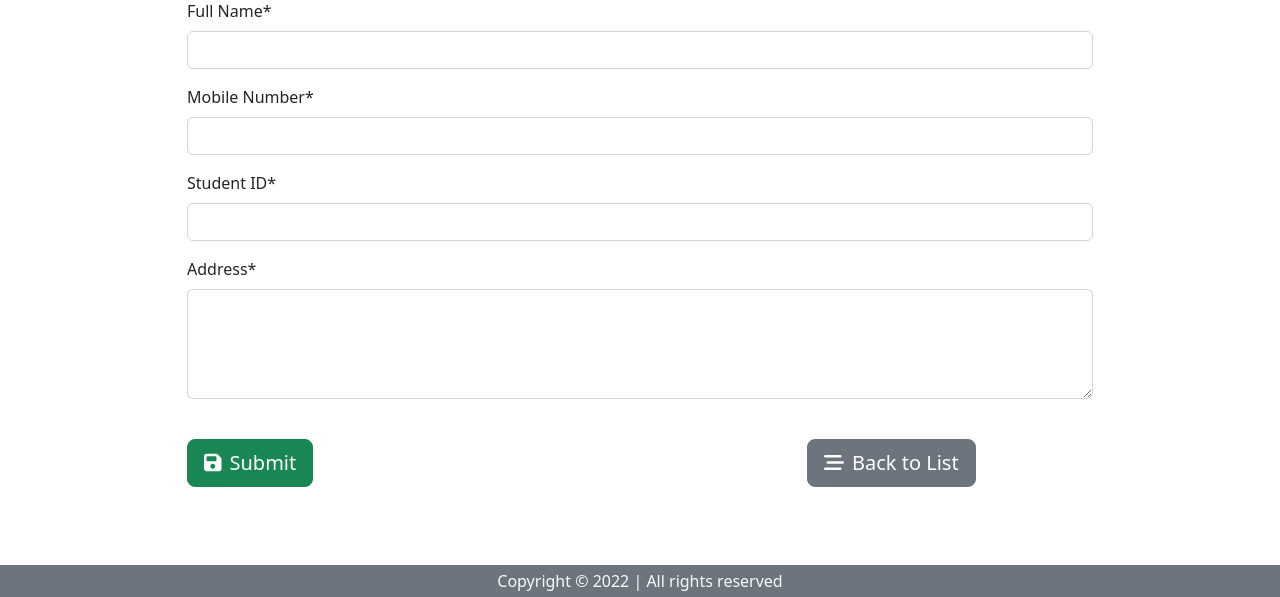
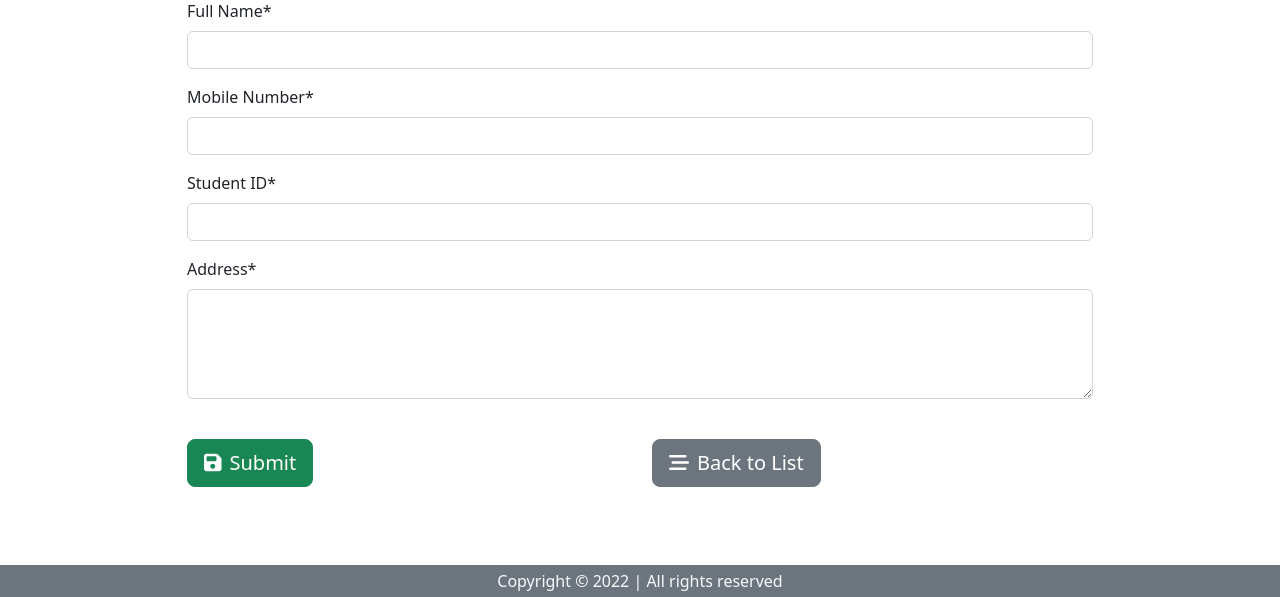
Before and after one commit to pratyush770/CRUD-Operations, a Django app: page / in a window 1280 px wide. Shown: the part 203-800 px from the top of the page. Run offline with Django 4.2, Linux system fonts and the light colour scheme; some libraries are stand-ins or nearby versions.

Commit message:
first commit

```diff
--- a/templates/student_form.html
+++ b/templates/student_form.html
@@ -11,11 +11,11 @@
     {{form.address|as_crispy_field}}
     <br>
     <div class="row">
-        <div class="col-md-8">
+        <div class="col-md-6">
             <button type="submit" class="btn btn-success btn-block btn-lg"><i
                     class="fa-solid fa-floppy-disk me-2"></i>Submit</button>
         </div>
-        <div class="col-md-4">
+        <div class="col-md-6">
             <a href="{% url 'student_list' %}" class="btn btn-secondary btn-block btn-lg">
                 <i class="fa-solid fa-stream me-2"></i>Back to List
             </a>
```
